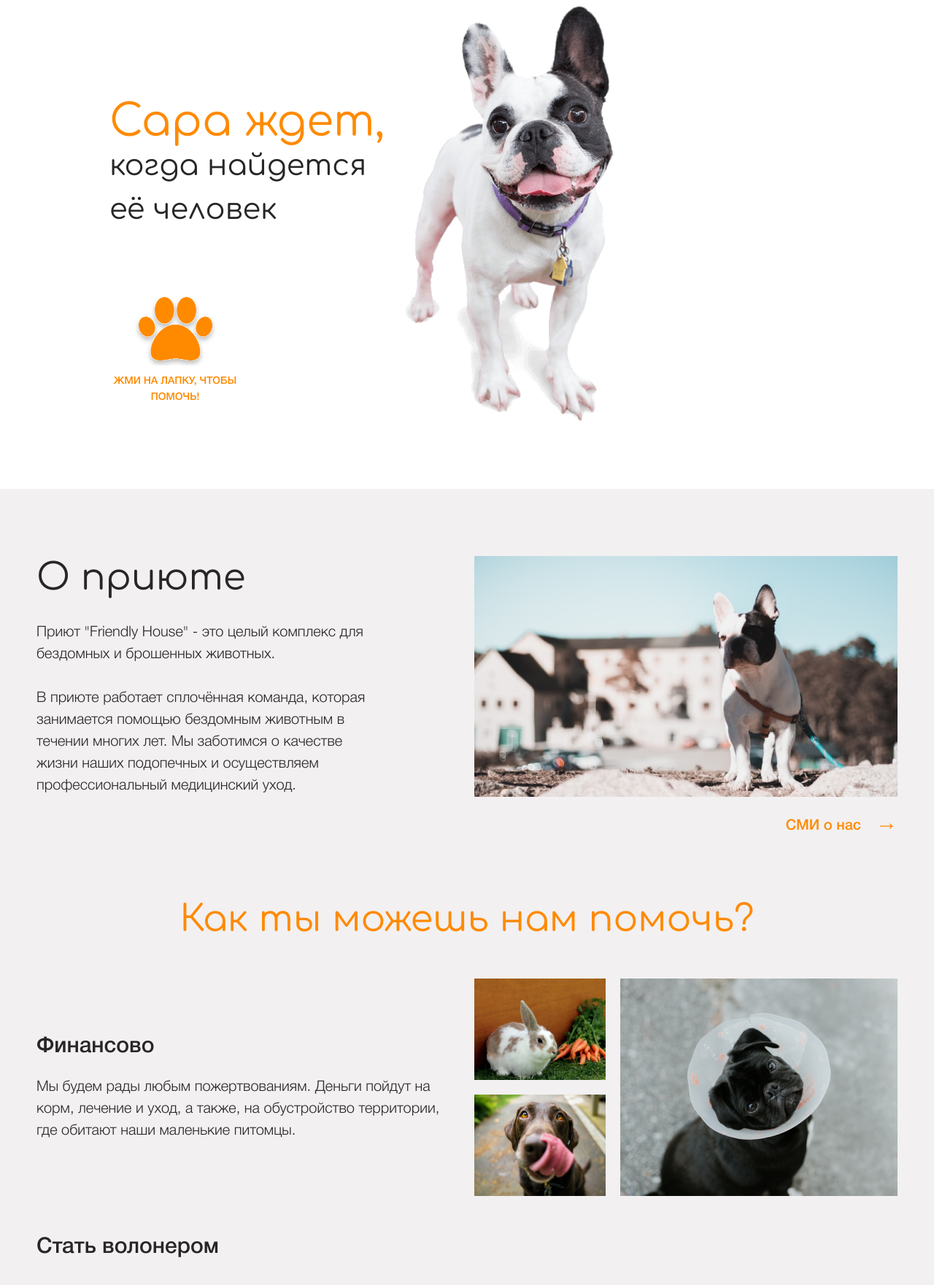
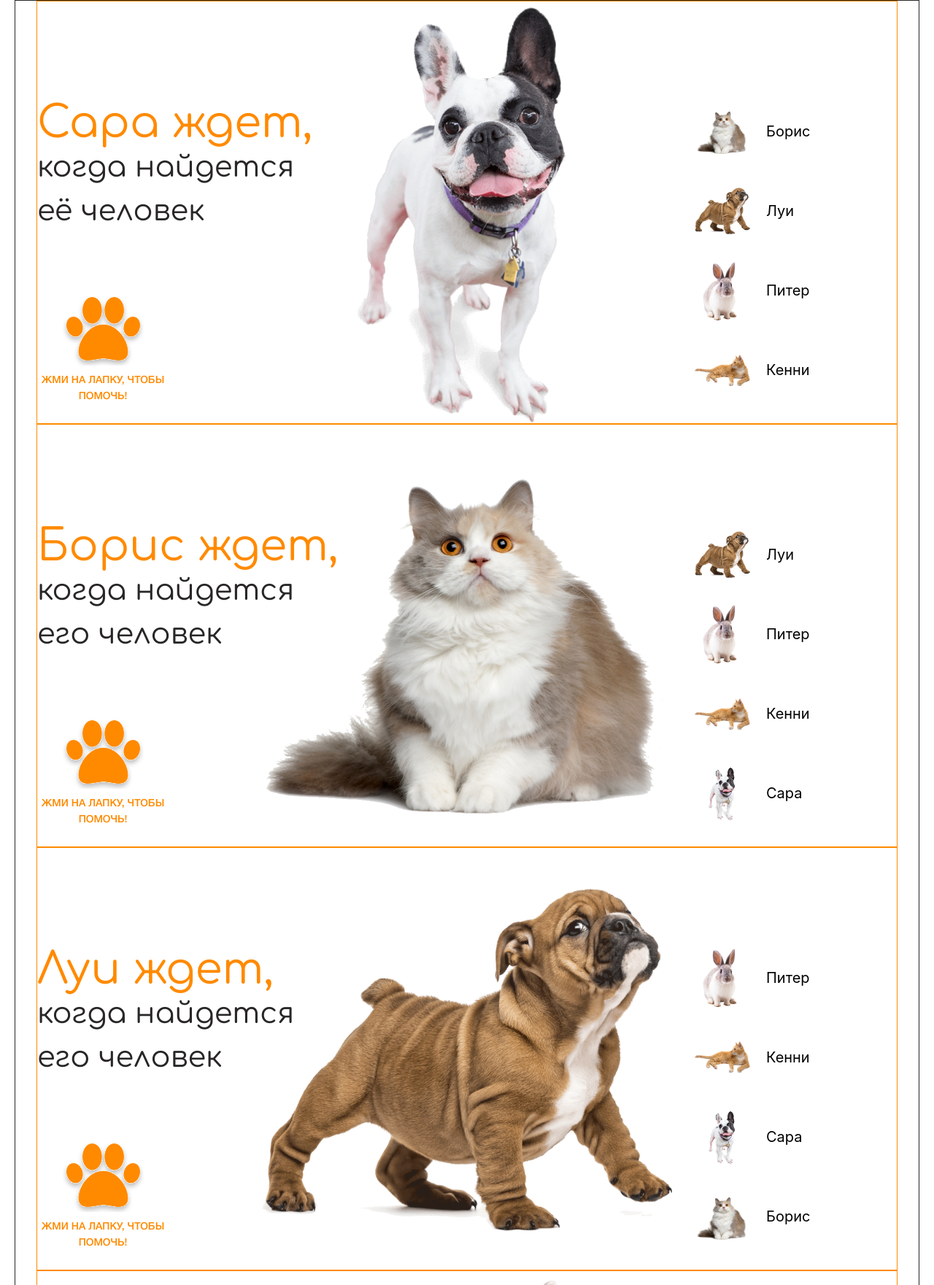
Before and after one commit to mindfling/mindfling.github.io, a PHP site: page / in a window 1280 px wide; the page is wider, and only the part inside the window is pictured. Shown: the part 120-1881 px from the top of that part at 73% size. Run offline with PHP 8.4, Linux system fonts and the light colour scheme.

Commit message:
feat FriendlyHouse in M03L10 make html markup banner animals selector many

```diff
--- a/friendly_house_module3/index.html
+++ b/friendly_house_module3/index.html
@@ -13,6 +13,10 @@
   <link rel="preload" href="fonts/HelveticaNeueCyr-Medium.woff2" as="font" type="font/woff2" crossorigin>
   <!-- главный файл стилей -->
   <link rel="stylesheet" href="styles/style.css">
+
+
+  <link rel="stylesheet" href="styles/banner/banner.css">
+
   <!-- <title>Friendly House - О приюте About Our shelter BEM Module2 Lesson10 FH</title> -->
   <!-- <title>Friendly House - О приюте About Our shelter - BEM M2L11 </title> -->
   <title>Friendly House - О приюте - About Our shelter - BEM Flex CSS3 Module03 Lesson04 FH</title>
@@ -54,14 +58,214 @@
 
   <!-- *banner* -->
   <section class="banner">
-    <div class="container banner__container">
+    <div class="banner__container container">
+
+
+      <div class="banner__inner banner__inner_dog-sarah">
+        <div class="banner__content">
+          <h2 class="banner__title">
+            <span class="banner__text banner__text_orange">Сара ждет,</span><br>
+            <span class="banner__text banner__text_grey">когда найдется <br>её человек</span>
+          </h2>
+          <div class="banner__button-block">
+            <button class="banner__help-button"></button>
+            <p class="banner__button-text">Жми на лапку, чтобы <br>помочь!</p>
+          </div>
+        </div>
+        <div class="banner__animal-selector animal-selector">
+          <!-- <button class="animal-selector__button" title="select dog-sarah">
+            <img class="animal-selector__image animal-selector__image_dog-sarah"
+                  src="styles/banner/img/button-dog-sarah-transp.png" alt="dog sarah">
+            <span class="animal-selector__text">Сара</span>
+          </button>           -->
+          <button class="animal-selector__button" title="select cat boris">
+            <img class="animal-selector__image animal-selector__image_cat-boris"
+                  src="styles/banner/img/button-cat-boris.png" alt="cat boris">
+            <span class="animal-selector__text">Борис</span>
+          </button>
+          <button class="animal-selector__button" title="select puppy louis">
+            <img class="animal-selector__image animal-selector__image_puppy-louis"
+                  src="styles/banner/img/button-puppy-louis.png" alt="puppy louis">
+            <span class="animal-selector__text">Луи</span>
+          </button>
+          <button class="animal-selector__button" title="select rabbit peter">
+            <img class="animal-selector__image animal-selector__image_rabbit-peter"
+                  src="styles/banner/img/button-rabbit-peter.png" alt="rabbit peter">
+            <span class="animal-selector__text">Питер</span>
+          </button>
+          <button class="animal-selector__button" title="select ginger kenny">
+            <img class="animal-selector__image animal-selector__image_cat-kenny"
+                  src="styles/banner/img/button-cat-ginger-kenny.png" alt="ginger kenny">
+            <span class="animal-selector__text">Кенни</span>
+          </button>
+        </div>
+      </div><!-- banner__inner -->
+
+      <div class="banner__inner banner__inner_cat-boris">
+        <div class="banner__content">
+          <h2 class="banner__title">
+            <span class="banner__text banner__text_orange">Борис ждет,</span><br>
+            <span class="banner__text banner__text_grey">когда найдется <br>его человек</span>
+          </h2>
+          <div class="banner__button-block">
+            <button class="banner__help-button"></button>
+            <p class="banner__button-text">Жми на лапку, чтобы <br>помочь!</p>
+          </div>
+        </div>
+        <div class="banner__animal-selector animal-selector">
+          <!-- <button class="animal-selector__button" title="select cat boris">
+            <img class="animal-selector__image animal-selector__image_cat-boris"
+            src="styles/banner/img/button-cat-boris.png" alt="cat boris">
+            <span class="animal-selector__text">Борис</span>
+          </button> -->
+          <button class="animal-selector__button" title="select puppy louis">
+            <img class="animal-selector__image animal-selector__image_puppy-louis"
+            src="styles/banner/img/button-puppy-louis.png" alt="puppy louis">
+            <span class="animal-selector__text">Луи</span>
+          </button>
+          <button class="animal-selector__button" title="select rabbit peter">
+            <img class="animal-selector__image animal-selector__image_rabbit-peter"
+            src="styles/banner/img/button-rabbit-peter.png" alt="rabbit peter">
+            <span class="animal-selector__text">Питер</span>
+          </button>
+          <button class="animal-selector__button" title="select ginger kenny">
+            <img class="animal-selector__image animal-selector__image_cat-kenny"
+            src="styles/banner/img/button-cat-ginger-kenny.png" alt="ginger kenny">
+            <span class="animal-selector__text">Кенни</span>
+          </button>
+          <button class="animal-selector__button" title="select dog-sarah">
+            <img class="animal-selector__image animal-selector__image_dog-sarah"
+                  src="styles/banner/img/button-dog-sarah-transp.png" alt="dog sarah">
+            <span class="animal-selector__text">Сара</span>
+          </button>
+        </div>
+      </div><!-- banner__inner -->
+
+      <div class="banner__inner banner__inner_puppy-louis">
+        <div class="banner__content">
+          <h2 class="banner__title">
+            <span class="banner__text banner__text_orange">Луи ждет,</span><br>
+            <span class="banner__text banner__text_grey">когда найдется <br>его человек</span>
+          </h2>
+          <div class="banner__button-block">
+            <button class="banner__help-button"></button>
+            <p class="banner__button-text">Жми на лапку, чтобы <br>помочь!</p>
+          </div>
+        </div>
+        <div class="banner__animal-selector animal-selector">
+          <!-- <button class="animal-selector__button" title="select puppy louis">
+            <img class="animal-selector__image animal-selector__image_puppy-louis"
+            src="styles/banner/img/button-puppy-louis.png" alt="puppy louis">
+            <span class="animal-selector__text">Луи</span>
+          </button> -->
+          <button class="animal-selector__button" title="select rabbit peter">
+            <img class="animal-selector__image animal-selector__image_rabbit-peter"
+                  src="styles/banner/img/button-rabbit-peter.png" alt="rabbit peter">
+            <span class="animal-selector__text">Питер</span>
+          </button>
+          <button class="animal-selector__button" title="select ginger kenny">
+            <img class="animal-selector__image animal-selector__image_cat-kenny"
+            src="styles/banner/img/button-cat-ginger-kenny.png" alt="ginger kenny">
+            <span class="animal-selector__text">Кенни</span>
+          </button>
+          <button class="animal-selector__button" title="select dog-sarah">
+            <img class="animal-selector__image animal-selector__image_dog-sarah"
+                  src="styles/banner/img/button-dog-sarah-transp.png" alt="dog sarah">
+            <span class="animal-selector__text">Сара</span>
+          </button>
+          <button class="animal-selector__button" title="select cat boris">
+            <img class="animal-selector__image animal-selector__image_cat-boris"
+                  src="styles/banner/img/button-cat-boris.png" alt="cat boris">
+            <span class="animal-selector__text">Борис</span>
+          </button>
+        </div>
+      </div><!-- banner__inner -->
+
+      <div class="banner__inner banner__inner_rabbit-peter">
+        <div class="banner__content">
+          <h2 class="banner__title">
+            <span class="banner__text banner__text_orange">Питер ждет,</span><br>
+            <span class="banner__text banner__text_grey">когда найдется <br>его человек</span>
+          </h2>
+          <div class="banner__button-block">
+            <button class="banner__help-button"></button>
+            <p class="banner__button-text">Жми на лапку, чтобы <br>помочь!</p>
+          </div>
+        </div>
+        <div class="banner__animal-selector animal-selector">
+          <!-- <button class="animal-selector__button" title="select rabbit peter">
+            <img class="animal-selector__image animal-selector__image_rabbit-peter"
+                  src="styles/banner/img/button-rabbit-peter.png" alt="rabbit peter">
+            <span class="animal-selector__text">Питер</span>
+          </button> -->
+          <button class="animal-selector__button" title="select ginger kenny">
+            <img class="animal-selector__image animal-selector__image_cat-kenny"
+                  src="styles/banner/img/button-cat-ginger-kenny.png" alt="ginger kenny">
+            <span class="animal-selector__text">Кенни</span>
+          </button>
+          <button class="animal-selector__button" title="select dog-sarah">
+            <img class="animal-selector__image animal-selector__image_dog-sarah"
+                  src="styles/banner/img/button-dog-sarah-transp.png" alt="dog sarah">
+            <span class="animal-selector__text">Сара</span>
+          </button>
+          <button class="animal-selector__button" title="select cat boris">
+            <img class="animal-selector__image animal-selector__image_cat-boris"
+                  src="styles/banner/img/button-cat-boris.png" alt="cat boris">
+            <span class="animal-selector__text">Борис</span>
+          </button>
+          <button class="animal-selector__button" title="select puppy louis">
+            <img class="animal-selector__image animal-selector__image_puppy-louis"
+                  src="styles/banner/img/button-puppy-louis.png" alt="puppy louis">
+            <span class="animal-selector__text">Луи</span>
+          </button>
+        </div>
+      </div><!-- banner__inner -->
+
+      <div class="banner__inner banner__inner_cat-kenny">
+        <div class="banner__content">
+          <h2 class="banner__title">
+            <span class="banner__text banner__text_orange">Кенни ждет,</span><br>
+            <span class="banner__text banner__text_grey">когда найдется <br>его человек</span>
+          </h2>
+          <div class="banner__button-block">
+            <button class="banner__help-button"></button>
+            <p class="banner__button-text">Жми на лапку, чтобы <br>помочь!</p>
+          </div>
+        </div>
+        <div class="banner__animal-selector animal-selector">
+          <button class="animal-selector__button" title="select dog-sarah">
+            <img class="animal-selector__image animal-selector__image_dog-sarah"
+                  src="styles/banner/img/button-dog-sarah-transp.png" alt="dog sarah">
+            <span class="animal-selector__text">Сара</span>
+          </button>
+          <button class="animal-selector__button" title="select cat boris">
+            <img class="animal-selector__image animal-selector__image_cat-boris"
+                  src="styles/banner/img/button-cat-boris.png" alt="cat boris">
+            <span class="animal-selector__text">Борис</span>
+          </button>
+          <button class="animal-selector__button" title="select puppy louis">
+            <img class="animal-selector__image animal-selector__image_puppy-louis"
+                  src="styles/banner/img/button-puppy-louis.png" alt="puppy louis">
+            <span class="animal-selector__text">Луи</span>
+          </button>
+          <button class="animal-selector__button" title="select rabbit peter">
+            <img class="animal-selector__image animal-selector__image_rabbit-peter"
+                  src="styles/banner/img/button-rabbit-peter.png" alt="rabbit peter">
+            <span class="animal-selector__text">Питер</span>
+          </button>
+        </div>
+      </div><!-- banner__inner -->
+
+      <!-- todo animals for hard task
       <div class="banner__inner">
         <h2 class="banner__title">
-          <span class="banner__text banner__text_orange">Сара ждет,</span><br>
-          <span class="banner__text banner__text_grey">когда найдется <br>её человек</span>
+          <span class="banner__text banner__text_orange">Питер ждет,</span><br>
+          <span class="banner__text banner__text_grey">когда найдется <br>его человек</span>
         </h2>
         <button class="banner__help-button"></button>
-      </div>
+      </div> -->
+
+
     </div>
   </section>
 
@@ -94,7 +298,23 @@
                 <h3 class="help-us__title">Финансово</h3>
                 <p class="help-us__text">Мы будем рады любым пожертвованиям. Деньги пойдут на корм, лечение и уход, а также, на обустройство территории, где обитают наши маленькие питомцы.</p>
               </div>
-              <div class="help-us__image help-us__image_right help-us__image_first"></div>
+              <div class="help-us__image help-us__image_right help-us__image_first">
+
+                <!-- todo little pics blocks -->
+                <div class="help-us__image"></div>
+
+
+              </div>
+
+              <div class="help-us__images-block help-us__images-block_right">
+                <div class="help-us__image"></div>
+                <div class="help-us__image"></div>
+                <div class="help-us__image"></div>
+
+              </div>
+
+
+
             </article>
           </li>
           <li class="help-us__item">
--- a/friendly_house_module3/styles/banner/banner.css
+++ b/friendly_house_module3/styles/banner/banner.css
@@ -8,48 +8,111 @@
 }
 
 .banner__container {
-  /* border: 1px solid green; */
+  border: 1px solid var(--dark-text);
   display: flex;
-  width: 1240px;
+  flex-direction: column;
   justify-content: center;
   align-items: center;
+  width: 1240px;
+  /* background-image: url(img/dog-sarah-white.png); */
+  /* background-image: url(img/dog-sarah-transp.png); прозрачн */
+  /* background-repeat: no-repeat; */
+  /* background-position: 100% 0; */
+  /* background-position: 60% 0; */
+}
 
-  /* background-image: url(img/dog-sarah-white.png); */
-  background-image: url(img/dog-sarah-transp.png); /* прозрачн */
-  background-repeat: no-repeat;
-  /* background-position: 100% 0; */
-  background-position: 60% 0;
+
+.banner__inner {
+  border: 1px solid var(--orange);
+  display: flex;
+  flex-direction: row;
+  justify-content: space-between;
+  align-items: flex-start;
+  /* width: 980px; */
+  width: 1180px;
+  height: 580px;
+  padding-top: 137px;
+  padding-bottom: 25px;
+}
+.banner__inner_dog-sarah {
+  /* border: 1px solid magenta; */
+  /* background: url(img/dog-sarah-white.png) no-repeat 60% 0; */
+  background: url(img/dog-sarah-transp.png) no-repeat 50% 0;
+}
+.banner__inner_cat-boris {
+  /* border: 1px solid magenta; */
+  background: url(img/cat-boris.png) no-repeat 50% 0;
+}
+.banner__inner_puppy-louis {
+  /* border: 1px solid blueviolet; */
+  background: url(img/puppy-louis.png) no-repeat 50% 0;
+}
+.banner__inner_rabbit-peter {
+  /* border: 1px solid magenta; */
+  background: url(img/rabbit-peter.png) no-repeat 50% 0;
+}
+.banner__inner_cat-kenny {
+  /* border: 1px solid magenta; */
+  background: url(img/cat-ginger-kenny.png) no-repeat 50% 0;
+}
+
+
+.banner__content {
+  /* border: 1px solid orange; */
+  display: flex;
+  flex-direction: column;
+  justify-content: center;
+  /* align-items: center; */
+  align-items: start;
+  min-width: 450px;
+  gap: 81px;
+}
+
+
+/* *orange paw button* */
+.banner__button-block {
+  /* border: 1px solid orangered; */
+  display: flex;
+  flex-direction: column;
+  justify-content: center;
+  align-items: center;
+  gap: 10px;
+  width: 180px;
+  height: 155px;
 }
 
 .banner__help-button {
   /* border: 1px solid orange; */
-  display: block;
-  width: 180px;
-  height: 155px;
   border: none;
   outline: none;
-  /* background: url(img/lapa-with-let.svg) no-repeat center; */
-  background: url(img/button-paw-with-letters.svg) no-repeat center; /* фон лапа с буквами */
+  display: flex;
+  width: 111px;
+  height: 101px;
+  background: url(img/button-big-paw.svg) no-repeat center;
 }
 .banner__help-button:hover {
-  opacity: var(--hover-opacity);
+  /* opacity: var(--hover-opacity); */
+  filter: drop-shadow(0px 4px 6px rgba(0, 0, 0, 0.25));
 }
 .banner__help-button:focus {
-  outline: 1px solid var(--orange-text);;
+  /* opacity: var(--hover-opacity); */
+  filter: drop-shadow(0px 4px 6px rgba(0, 0, 0, 0.25));
+  outline: 1px solid var(--orange);
 }
 
-.banner__inner {
-  /* border: 1px solid magenta; */
-  display: flex;
-  width: 980px;
-  height: 580px;
-  flex-direction: column;
-  justify-content: space-between;
-  align-items: flex-start;
+.banner__button-text {
+  font-family: 'HelveticaNeueCyr';
+  font-style: normal;
+  font-weight: 550;
+  font-size: 14px;
+  line-height: 22px;
+  text-align: center;
+  text-transform: uppercase;
+  color: var(--orange-text, #FF8A00);
+}
 
-  padding-top: 137px;
-  padding-bottom: 25px;
-}
+
+
 .banner__text {
   /* todo global */
   font-style: 300;
@@ -61,13 +124,48 @@
   font-style: normal;
   font-size: 60px;
   /* color: #FF8A00; */
-  color: var(--orange-text);
+  color: var(--orange-text, #FF8A00);
 }
 .banner__text_grey {
   color: var(--dark-text);
 }
 .banner__title {
+  align-self: flex-start;
   /* font-family: Comfortaa; */
   font-family: var(--font-family-title);
   font-weight: normal;
 }
+
+
+
+
+/* кнопки выбора животных */
+.animal-selector{
+  /* border: 1px solid orange; */
+  display: flex;
+  flex-direction: column;
+  justify-content: space-between;
+  align-items: flex-start;
+  min-width: 280px;
+  min-height: 410px;
+}
+.animal-selector__button{
+  display: flex;
+  flex-direction: row;
+  justify-content: flex-start;
+  align-items: center;
+  column-gap: 20px;
+  min-width: 180px;
+  background-color: transparent;
+  border: 1px solid transparent;
+}
+.animal-selector__button:hover {
+  /* color: orange; */
+  border: 1px solid transparent;
+  outline: 1px solid var(--orange, #FF8A00);
+}
+.animal-selector__button:focus {
+  color: var(--orange-text, #FF8A00);
+  border: 1px solid transparent;
+  outline: 1px solid var(--orange, #FF8A00);
+}
```
